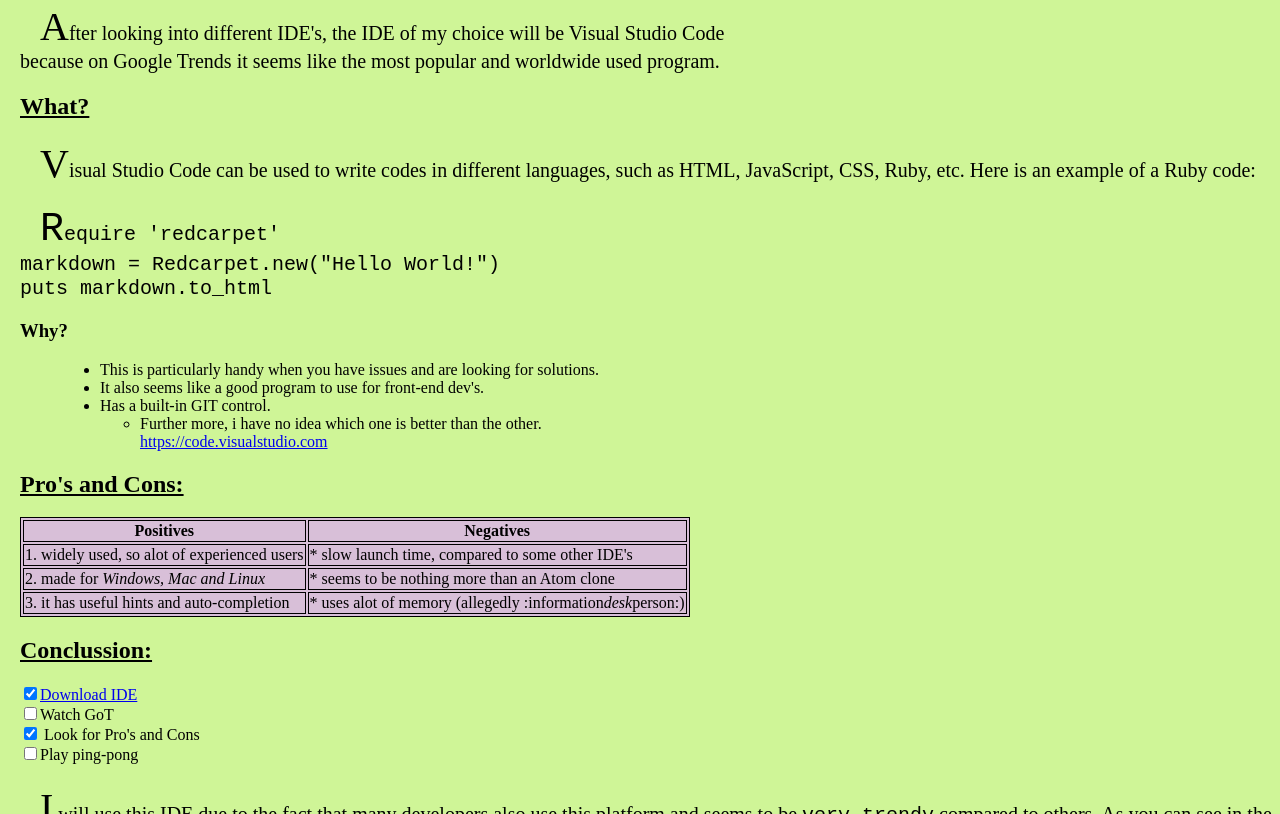
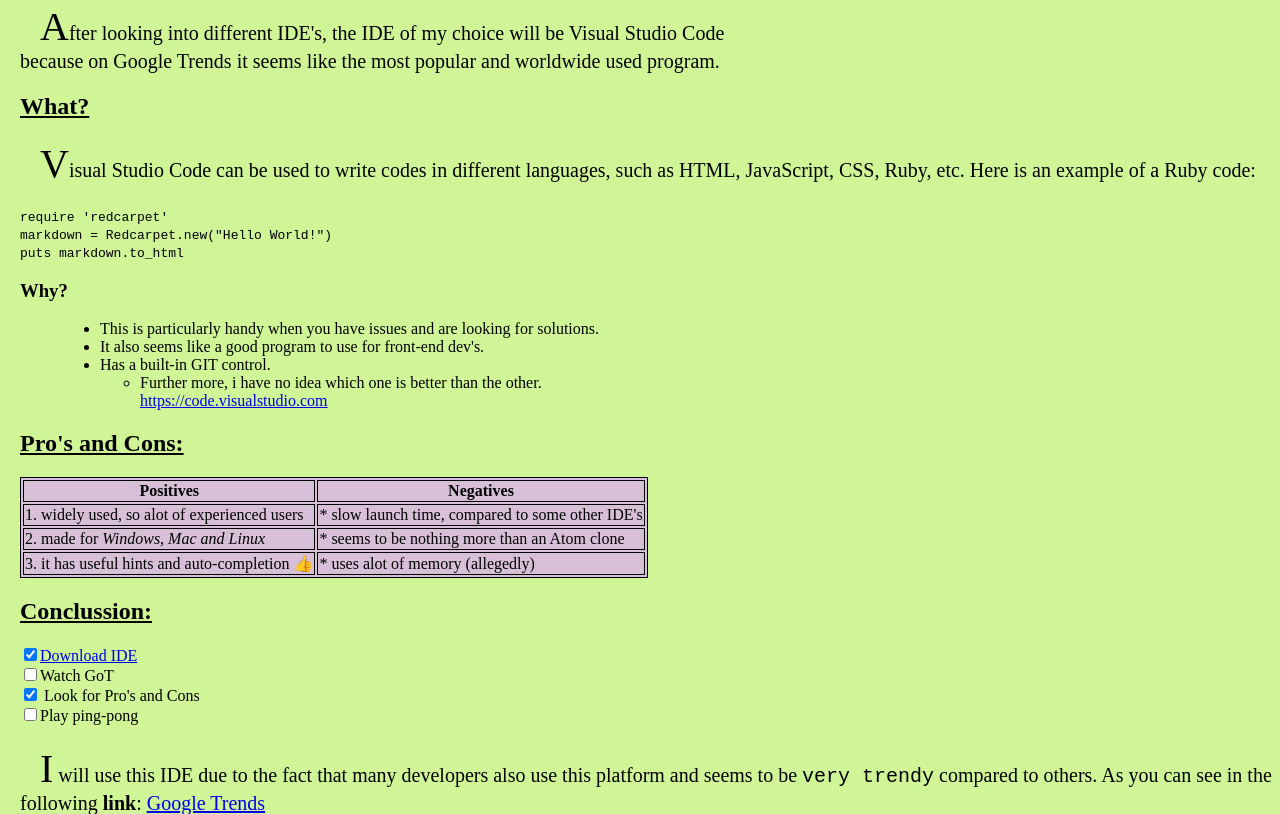
Before and after one commit to krisderycke/markdown-warmup-css, a plain HTML site: page index.html in a window 1280 px wide. Shown: the part 395-1209 px from the top of the page. Drawn offline with Linux system fonts and the light colour scheme.

Commit message:
enter emoji

```diff
--- a/index.html
+++ b/index.html
@@ -2,6 +2,7 @@
 <html>
 <head>
     <link rel="stylesheet" href="css.css">
+    <link rel="stylesheet" href="https://cdnjs.cloudflare.com/ajax/libs/font-awesome/4.7.0/css/font-awesome.min.css">
 
         <title>markdown to HTML
         </title>
@@ -19,11 +20,11 @@
         <p>Visual Studio Code can be used to write codes in different languages, such as HTML, JavaScript, CSS, Ruby, etc.
           Here is an example of a Ruby code:</p>
 
-        <p><code>
+        <code>
         require 'redcarpet' <br>
         markdown = Redcarpet.new("Hello World!") <br>
         puts markdown.to_html <br>
-        </code></p>
+        </code>
 
         <h3 id="why">Why?</h3>
 
@@ -58,8 +59,8 @@
                 <td>* seems to be nothing more than an Atom clone</td>
             </tr>
             <tr>
-              <td>3. it has useful hints and auto-completion</td>
-              <td> * uses alot of memory (allegedly :information<em>desk</em>person:)</td>
+              <td>3. it has useful hints and auto-completion &#x1f44d; </td>
+              <td> * uses alot of memory (allegedly)</td>
             </tr>
           </table>
         <h2> Conclussion:  </h2>
```
